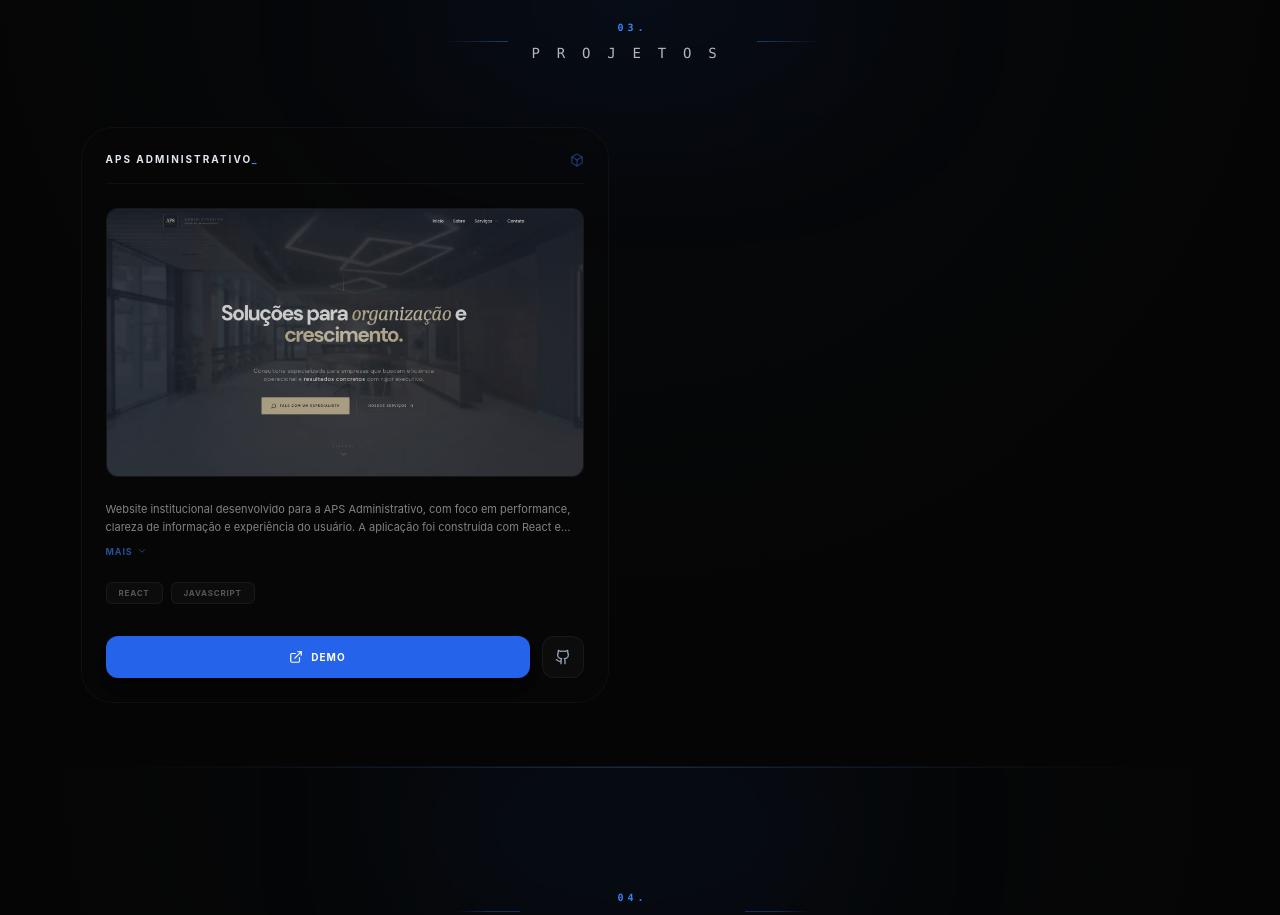
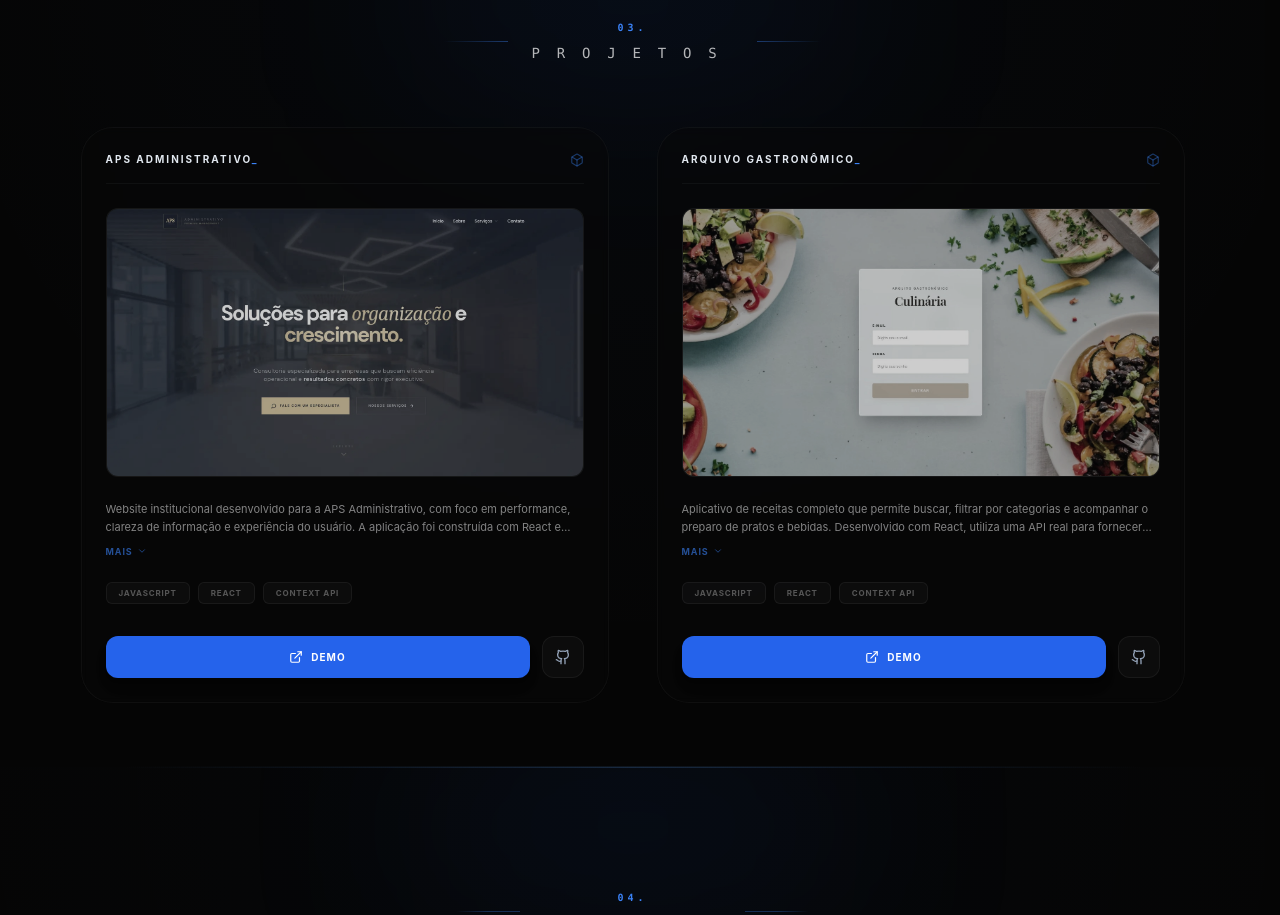
Before and after one commit to fecardoso7/Portfolio, a React (Create React App) app: page / in a window 1280 px wide. Shown: the part 2460-3375 px from the top of the page. Built offline with nearby package versions, Linux system fonts and the light colour scheme.

Commit message:
Adiciona projeto app de receitas

```diff
--- a/src/components/Projects.jsx
+++ b/src/components/Projects.jsx
@@ -18,7 +18,7 @@
   Loader2,
 } from "lucide-react";
 
-const PROJECTS_TO_SHOW = 1;
+const PROJECTS_TO_SHOW = 2;
 
 // Card individual para evitar re-render da lista completa
 const ProjectCard = memo(({ project, language, onOpen }) => {
--- a/src/data/mock.js
+++ b/src/data/mock.js
@@ -15,7 +15,7 @@
 
   // Listagem de Projetos (Destaques e Secundários)
   projects: [
-        {
+    {
       id: 1,
       title: "APS Administrativo",
       titleEn: "APS Administrative",
@@ -24,22 +24,22 @@
       descriptionEn:
         "Institutional website developed for APS Administrativo, focused on performance, clarity, and user experience. Built with React and JavaScript, using reusable components and a modular architecture to ensure scalability, maintainability, and optimized loading. The project translates the company’s identity into a modern, responsive interface designed to enhance usability and conversion.",
       image: "/apsadm.webp",
-      technologies: ["React", "JavaScript"],
+      technologies: ["JavaScript", "React", "Context API"],
       liveUrl: "https://www.apsadministrativo.com.br/",
       githubUrl: "https://github.com/fecardoso7/APS",
     },
     {
       id: 2,
-      title: "Portfólio",
-      titleEn: "Portfolio",
+      title: "Arquivo Gastronômico",
+      titleEn: "Gastronomic Archive",
       description:
-        "Aplicação web de alto desempenho desenvolvida com React e Tailwind CSS, focada em uma experiência de usuário fluida e responsiva. O projeto prioriza a otimização de performance e a semântica do código.",
+        "Aplicativo de receitas completo que permite buscar, filtrar por categorias e acompanhar o preparo de pratos e bebidas. Desenvolvido com React, utiliza uma API real para fornecer dados atualizados e possui layout totalmente responsivo.",
       descriptionEn:
-        "High-performance web application built with React and Tailwind CSS, engineered for a seamless and responsive user experience. This project emphasizes performance optimization and clean code architecture.",
-      image: "/portfolio.webp",
-      technologies: ["React", "Tailwind CSS", "JavaScript"],
-      liveUrl: "https://fecardoso7.vercel.app/",
-      githubUrl: "https://github.com/fecardoso7/Portfolio",
+        "A complete recipe app where users can search, filter by categories, and follow step-by-step instructions for meals and drinks. Built with React, it uses a real-time API and features a fully responsive layout.",
+      image: "/recipesapp.webp",
+      technologies: ["JavaScript", "React", "Context API"],
+      liveUrl: "https://project-recipes-app.vercel.app/", // Adicione o link de produção aqui
+      githubUrl: "https://github.com/fecardoso7/Project_Recipes_APP",
     },
     {
       id: 3,
```
Also changed, not shown: public/recipesapp.webp (added).
